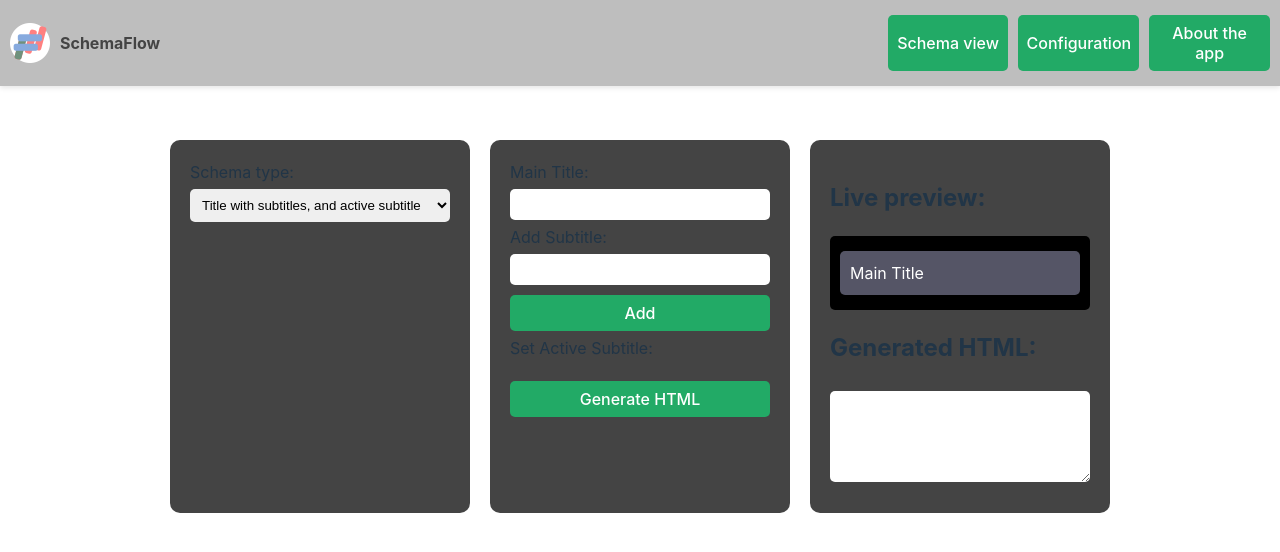
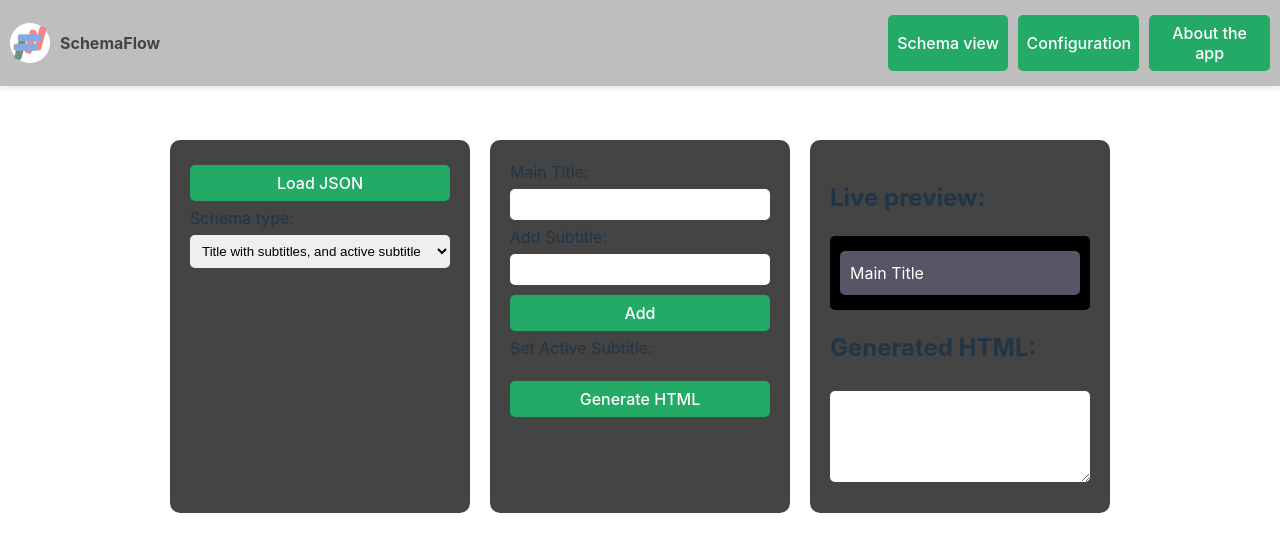
Before and after one commit to KiRZeN24/SchemaFlow, a React (Vite) app: page / in a window 1280 px wide. Shown: the top 552 px of the page. Built offline with nearby package versions, Linux system fonts and the light colour scheme.

Commit message:
feat: Load the JSON data introduced by the user (closes #38)

```diff
--- a/src/schemaForm.tsx
+++ b/src/schemaForm.tsx
@@ -106,9 +106,21 @@ const SchemaForm: React.FC = () => {
       schemaType: Number(value),
     })
   }
+
+  const handleLoadJSON = (value: string) => {
+    if (validateJson(value)) {
+      setFormData(JSON.parse(value))
+      setError('')
+    } else {
+      setError('Invalid schema data. Please check the form.')
+    }
+  }
   return (
     <div className="container">
-      <SchemaFormPanel1 onSchemaTypeChange={handleSchemaTypeChange} />
+      <SchemaFormPanel1
+        onSchemaTypeChange={handleSchemaTypeChange}
+        onLoadJSON={handleLoadJSON}
+      />
       <div className="panel">
         <label>
           Main Title:
--- a/src/schemaFormPanel1.tsx
+++ b/src/schemaFormPanel1.tsx
@@ -3,14 +3,25 @@ import './schemaFormPanel1.css'
 
 interface Props {
   onSchemaTypeChange: (schemaType: string) => void
+  onLoadJSON: (value: string) => void
 }
-const SchemaFormPanel1: React.FC<Props> = ({ onSchemaTypeChange }) => {
+const SchemaFormPanel1: React.FC<Props> = ({
+  onSchemaTypeChange,
+  onLoadJSON,
+}) => {
   const handleSchemaTypeChange = (value: string) => {
     onSchemaTypeChange(value)
+  }
+  const loadJSON = () => {
+    const promptJSON = prompt('insert a JSON')
+    if (promptJSON !== null) {
+      onLoadJSON(promptJSON)
+    }
   }
 
   return (
     <div className="panel">
+      <button onClick={loadJSON}>Load JSON</button>
       <label>
         Schema type:
         <select onChange={(e) => handleSchemaTypeChange(e.target.value)}>
```
